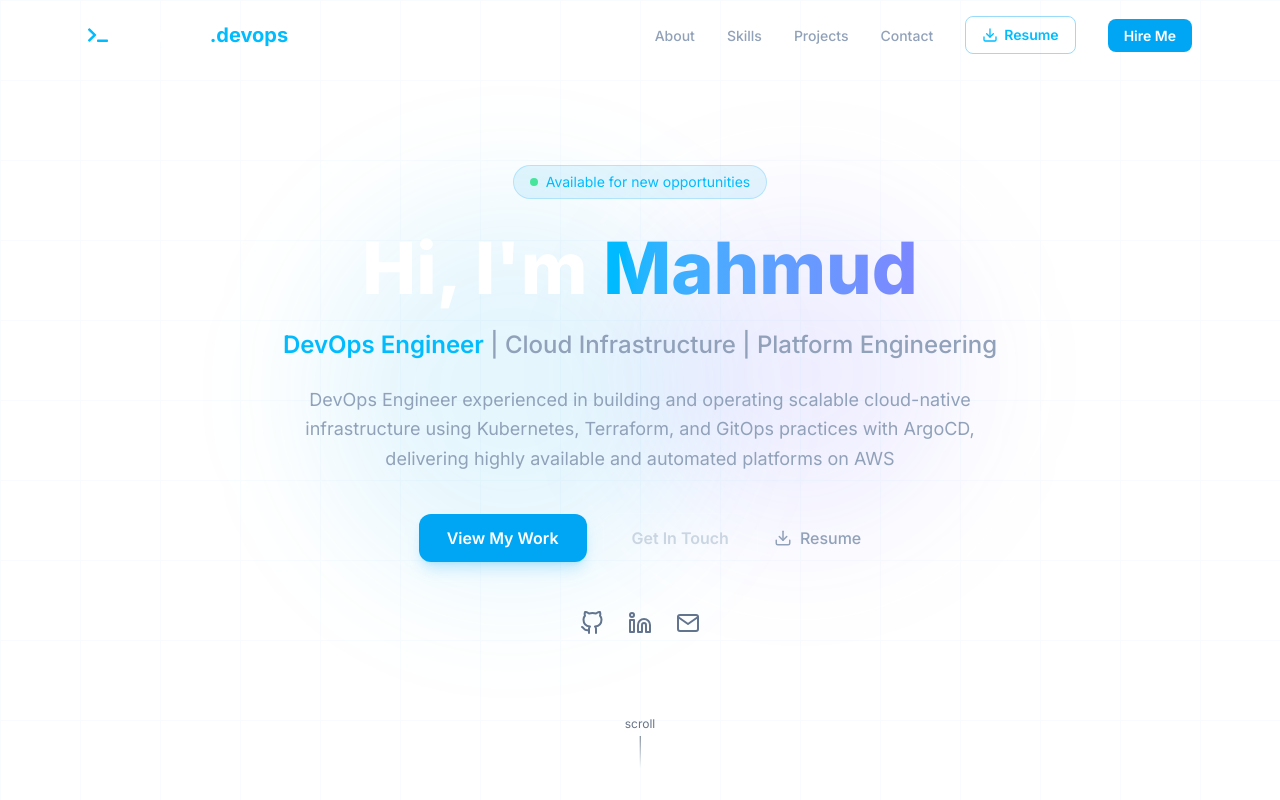
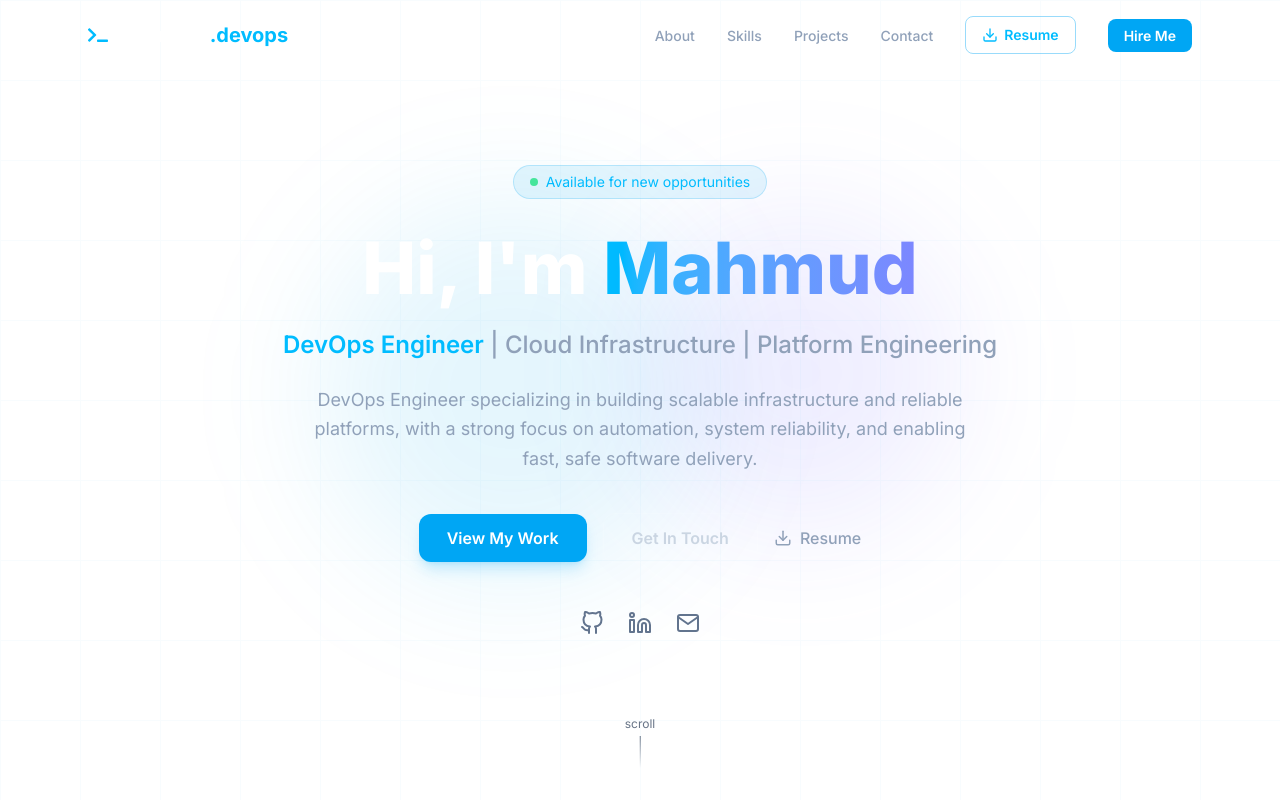
Before and after one commit to mahmud-arif/mahmud-arif.github.io, a Next.js app: page / in a window 1280 px wide. Shown: the top 800 px of the page. Built offline with nearby package versions, Linux system fonts and the light colour scheme.

Commit message:
update hero description

```diff
--- a/src/components/Hero.tsx
+++ b/src/components/Hero.tsx
@@ -67,7 +67,7 @@ export default function Hero() {
           transition={{ delay: 0.4 }}
           className="max-w-2xl mx-auto text-slate-400 text-base md:text-lg leading-relaxed mb-10"
         >
-          DevOps Engineer experienced in building and operating scalable cloud-native infrastructure using Kubernetes, Terraform, and GitOps practices with ArgoCD, delivering highly available and automated platforms on AWS
+          DevOps Engineer specializing in building scalable infrastructure and reliable platforms, with a strong focus on automation, system reliability, and enabling fast, safe software delivery.
         </motion.p>
 
         {/* CTAs */}
```
